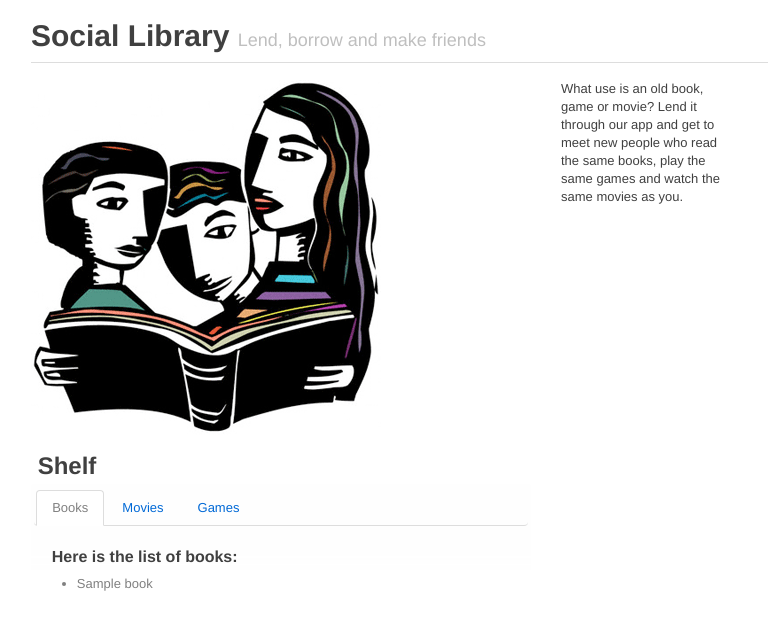
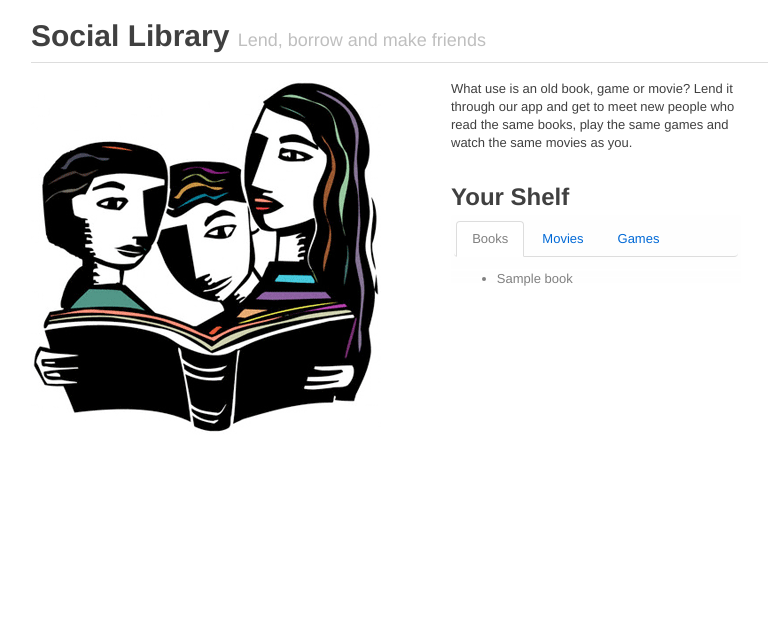
Before and after one commit to socialibrary/socialibrary, a Python web app: template templates/userstart.html in a window 1280 px wide. Shown: the top 630 px of the page, without its empty margins (139-907 px from the left). Run offline with Jinja, Linux system fonts and the light colour scheme; the template is opened without the code that fills it: most values are stand-ins (such as "Sample title", 1, 10 or a date in 2020); some libraries are stand-ins or nearby versions.

Commit message:
Ui changes

```diff
--- a/templates/userstart.html
+++ b/templates/userstart.html
@@ -4,14 +4,50 @@
 {% block body %}
 
      <div class="row">
-        <div class="span10">
+        <div class="span7">
             <img class="promo" alt="This is where images will come" src="/splash.gif">
         </div>
-        <div class="span3">
+        <div class="row">
+        <div class="span4">
           <p>   What use is an old book, game or movie? Lend it through our app and get to meet new people who read the same books, play the same games and watch the same movies as you.
          </p>
         </br>
-        </br>
+
+    <div class="span4">
+    <h2>Your Shelf</h2>
+    <div id="tabs"  class="ui-tabs ui-widget ui-widget-content ui-corner-all">
+    <ul class="ui-tabs-nav ui-helper-reset ui-helper-clearfix ui-widget-header ui-corner-all">
+    <li class="ui-state-default ui-corner-top ui-tabs-selected ui-state-active" ><a href="#tabs-1">Books</a></li>
+    <li class="ui-state-default ui-corner-top"><a href="#tabs-2">Movies</a></li>
+    <li class="ui-state-default ui-corner-top"><a href="#tabs-3">Games</a></li>
+    </ul>
+    <div id="tabs-1" class="ui-tabs-panel ui-widget-content ui-corner-bottom">
+
+    <ul>
+    {% for book in books %}
+    <li>{{book.title}}</li>
+    {% endfor %}
+    </ul>
+    </div>
+    <div id="tabs-2" class="ui-tabs-panel ui-widget-content ui-corner-bottom ui-tabs-hide">
+
+    <ul>
+    {% for movie in movies %}
+    <li>{{movie.title}}</li>
+    {% endfor %}
+    </ul>
+    </div>
+    <div id="tabs-3" class="ui-tabs-panel ui-widget-content ui-corner-bottom ui-tabs-hide">
+
+    <ul>
+    {% for game in games %}
+    <li>{{game.title}}</li>
+    {% endfor %}
+    </ul>
+    </div>
+    </div>
+    </div>
+        </div>
        </div>
     </div>
     <!--div class="row">
@@ -24,41 +60,9 @@
         </div>
 
     </div-->
-    <h2>&nbsp;Shelf</h2>
+
     <div class="row">
-    <div class="span10">
-    <div id="tabs"  class="ui-tabs ui-widget ui-widget-content ui-corner-all">
-    <ul class="ui-tabs-nav ui-helper-reset ui-helper-clearfix ui-widget-header ui-corner-all">
-    <li class="ui-state-default ui-corner-top ui-tabs-selected ui-state-active" ><a href="#tabs-1">Books</a></li>
-    <li class="ui-state-default ui-corner-top"><a href="#tabs-2">Movies</a></li>
-    <li class="ui-state-default ui-corner-top"><a href="#tabs-3">Games</a></li>
-    </ul>
-    <div id="tabs-1" class="ui-tabs-panel ui-widget-content ui-corner-bottom">
-    <h4>Here is the list of books:</h4>
-    <ul>
-    {% for book in books %}
-    <li>{{book.title}}</li>
-    {% endfor %}
-    </ul>
-    </div>
-    <div id="tabs-2" class="ui-tabs-panel ui-widget-content ui-corner-bottom ui-tabs-hide">
-    <h4>Here is the list of movies:</h4>
-    <ul>
-    {% for movie in movies %}
-    <li>{{movie.title}}</li>
-    {% endfor %}
-    </ul>
-    </div>
-    <div id="tabs-3" class="ui-tabs-panel ui-widget-content ui-corner-bottom ui-tabs-hide">
-    <h4>Here is the list of games:</h4>
-    <ul>
-    {% for game in games %}
-    <li>{{game.title}}</li>
-    {% endfor %}
-    </ul>
-    </div>
-    </div>
-    </div>
+
     </div>
 
 
```
